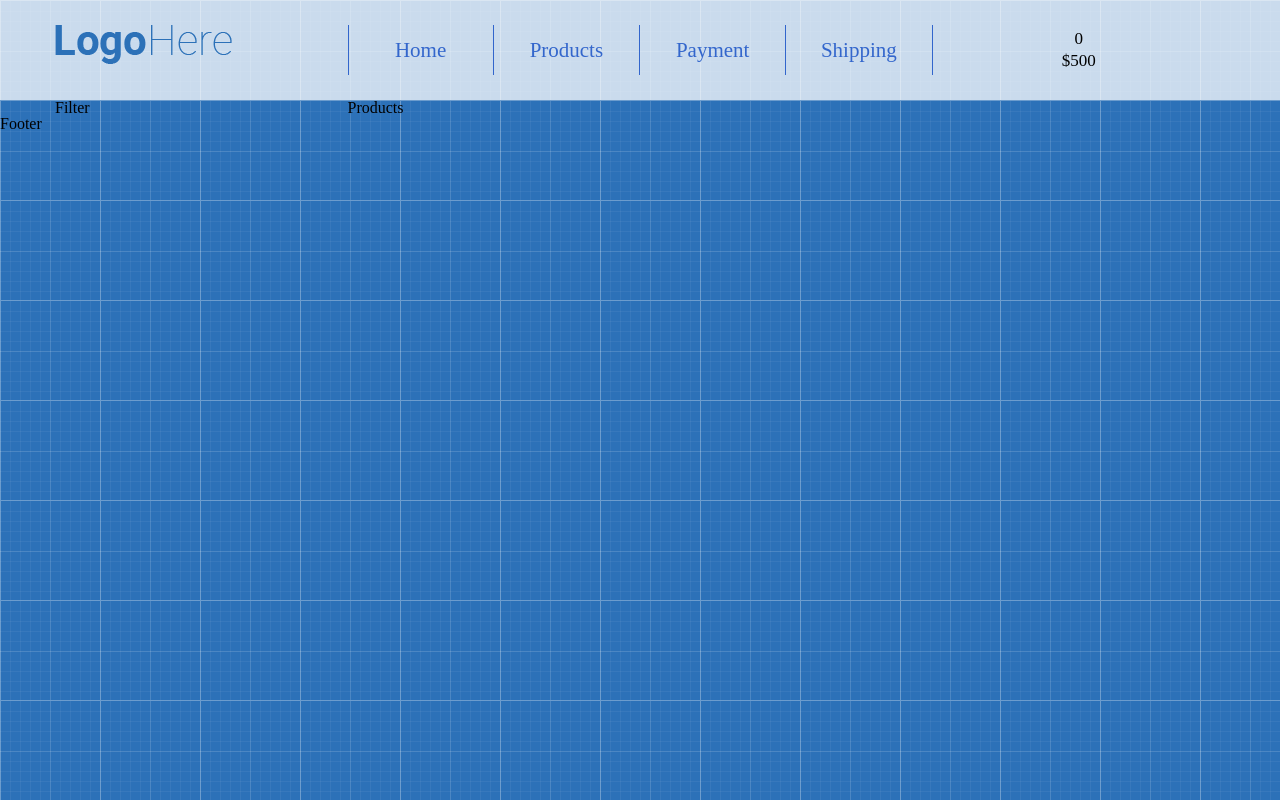
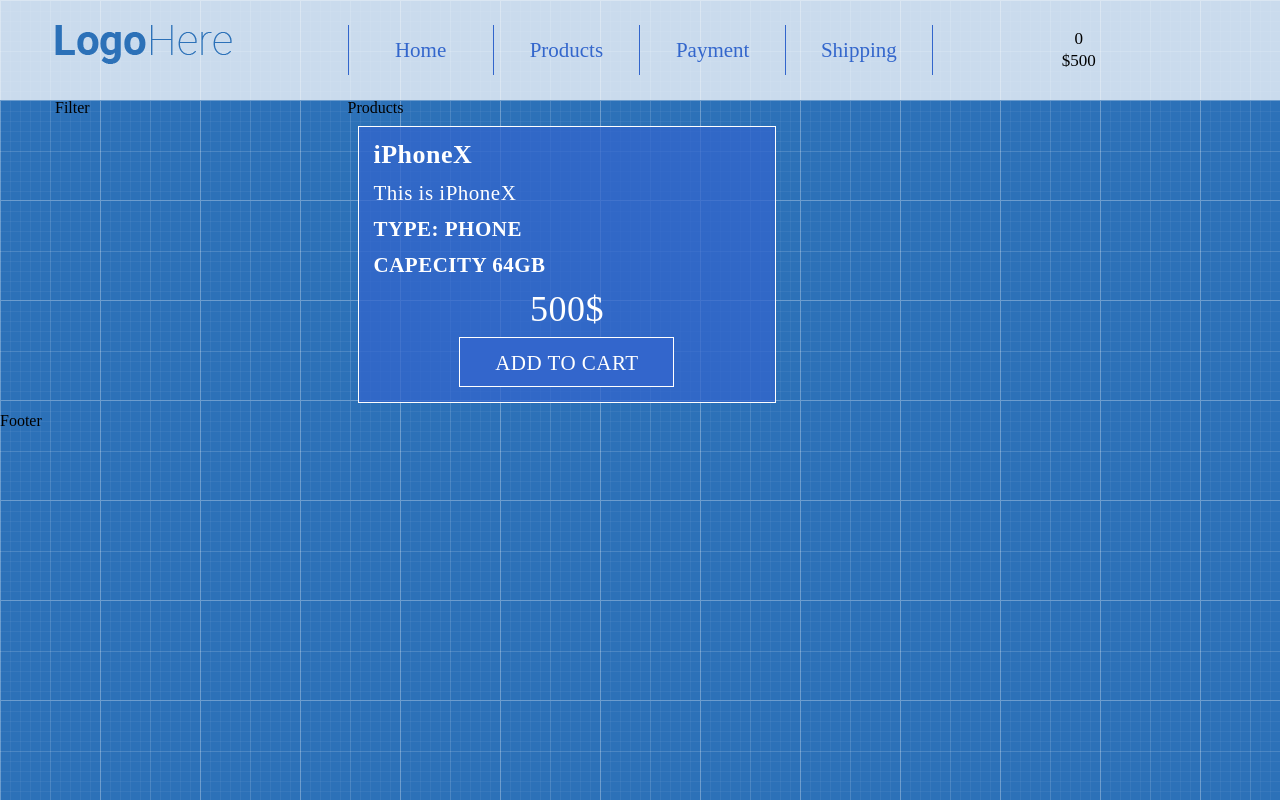
Before and after one commit to alex220496/react-shop, a React (Create React App) app: page / in a window 1280 px wide. Built offline with nearby package versions, Linux system fonts and the light colour scheme.

Commit message:
aded add to cart

```diff
--- a/src/App/Main/Products/ProductsList.js
+++ b/src/App/Main/Products/ProductsList.js
@@ -1,10 +1,20 @@
 import React from 'react'
+import ProductsListItem from './ProductsListItem'
+
 
 
 const ProductsList = () => {
     return(
-        <h1>Products</h1>
+        <>
+        <h1 className="page-title">Products</h1>
+        <div className="row">
+                <div className="col-lg-6">
+                    <ProductsListItem/>
+                </div>
+        </div>
+        </>
     )
+
 }
 
 export default ProductsList
--- a/src/App/Main/Products/ProductsListItem.js
+++ b/src/App/Main/Products/ProductsListItem.js
@@ -1,5 +1,5 @@
 import React from 'react'
-import ProductsList from './ProductsList'
+import "./productListItem.css"
 
 const  ProductsListItem = () => {
     return (
--- /dev/null
+++ b/src/App/Main/Products/productListItem.css
@@ -0,0 +1,50 @@
+.product-list-item {
+    color:white;
+    border:1px solid white;
+    padding:15px;
+    margin: 10px;
+    background: rgba(51,102,204,0.75);
+    font-size: 21px;
+    letter-spacing: 0.5px;
+
+}
+.product-title {
+    font-size: 26px;
+    margin-bottom: 15px;
+    font-weight: bold;
+}
+.product-description {
+    font-weight: 300;
+    margin-bottom: 15px;
+}
+.product-features {
+    font-weight: bold;
+    text-transform: uppercase;
+    margin-bottom: 15px;
+
+}
+.product-type,.product-screen-size,.product-capacity {
+    margin-bottom: 15px;
+}
+.btn-add-to-cart {
+    text-transform: uppercase;
+    font-size: 21px;
+    background: #3366cc;
+    width: 215px;
+    height: 50px;
+    line-height: 50px;
+    margin: 0 auto;
+    display: block;
+    color:white;
+    border: 1px solid white;
+    text-align: center;
+}
+.btn-add-to-cart:hover {
+    cursor: pointer;
+    background: #6699cc;
+}
+.product-price {
+    font-size: 36px;
+    text-align: center;
+    margin: 10px 0;
+}
```
